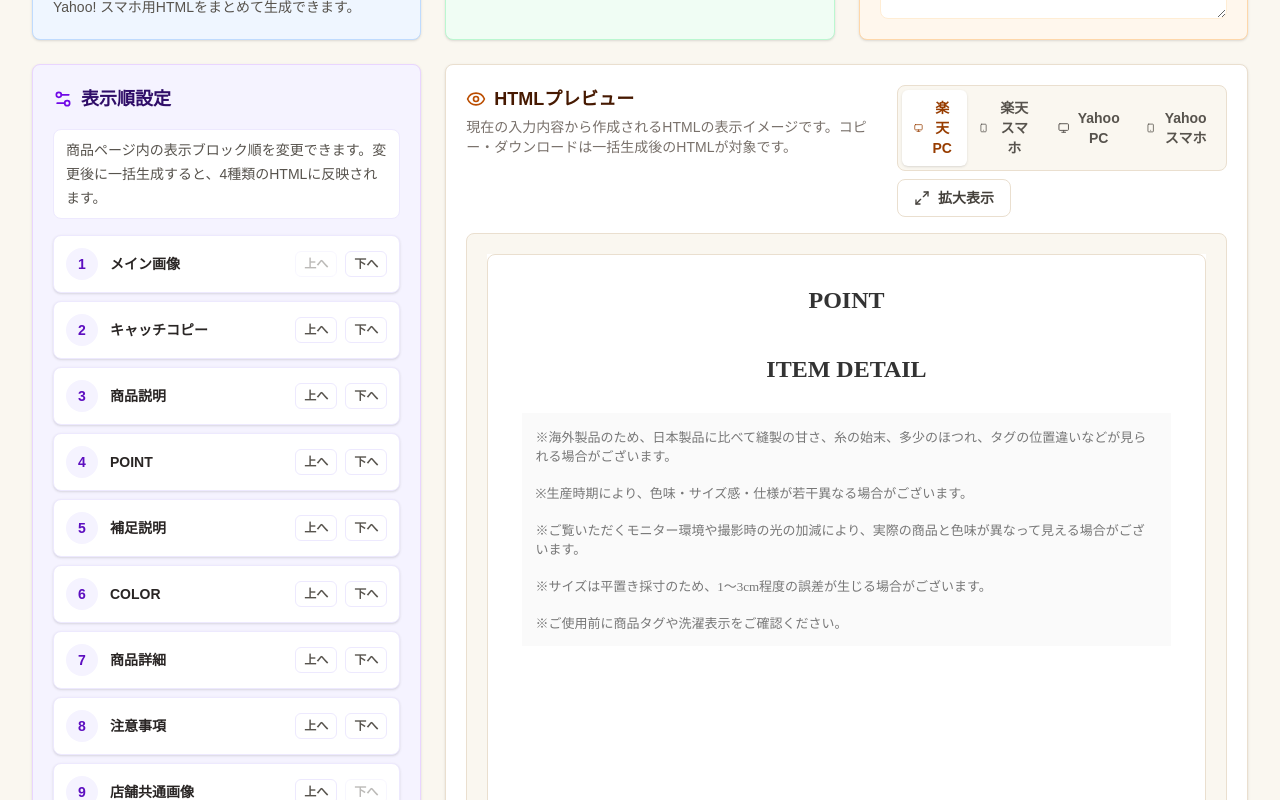
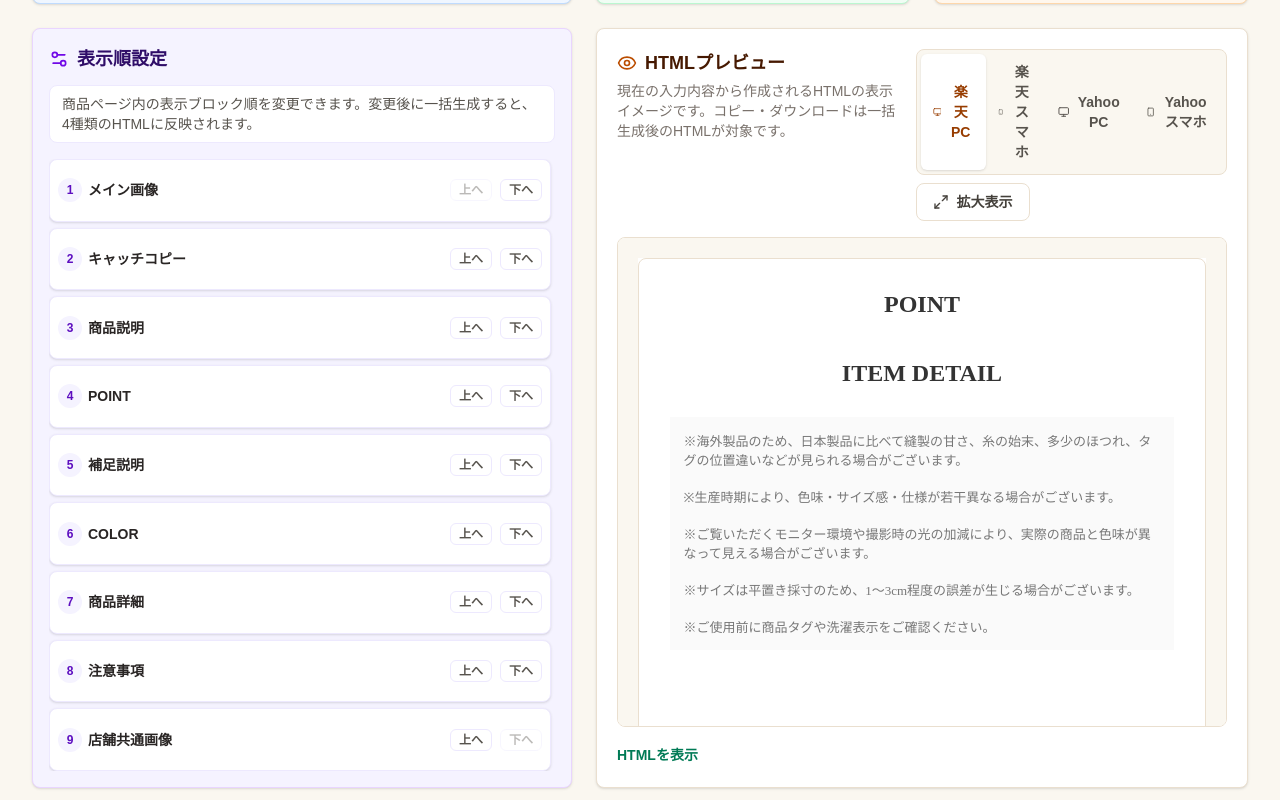
Before and after one commit to TRAVELAGE947/ec-html-generator-app-dev, a Next.js app: page /ec-html-generator in a window 1280 px wide. Shown: the part 620-1420 px from the top of the page. Built offline with nearby package versions, Linux system fonts and the light colour scheme.

Commit message:
Adjust display order and preview layout

```diff
--- a/components/EcHtmlGenerator.tsx
+++ b/components/EcHtmlGenerator.tsx
@@ -2161,7 +2161,7 @@ export function EcHtmlGenerator() {
           </div>
         </header>
 
-        <section className="grid gap-6 xl:grid-cols-3 xl:items-stretch">
+        <section className="grid gap-6 xl:grid-cols-[minmax(440px,540px)_minmax(0,1fr)_minmax(0,1fr)] xl:items-stretch">
           <form
             id="ec-html-generator-form"
             className="grid content-start gap-5 xl:contents"
@@ -2224,22 +2224,22 @@ export function EcHtmlGenerator() {
               </div>
             </section>
 
-            <section className="rounded-lg border border-[#E9D5FF] bg-[#F5F3FF] p-5 shadow-sm xl:order-4">
-              <div className="mb-4 flex items-center gap-2">
+            <section className="rounded-lg border border-[#E9D5FF] bg-[#F5F3FF] p-4 shadow-sm xl:order-4 xl:flex xl:h-[760px] xl:flex-col">
+              <div className="mb-3 flex items-center gap-2">
                 <Settings2 className="h-5 w-5 text-violet-700" aria-hidden="true" />
                 <h2 className="text-lg font-bold text-violet-950">表示順設定</h2>
               </div>
-              <p className="rounded-lg border border-violet-100 bg-white px-3 py-2 text-sm font-medium leading-6 text-stone-600">
+              <p className="rounded-lg border border-violet-100 bg-white px-3 py-2 text-sm font-medium leading-5 text-stone-600">
                 商品ページ内の表示ブロック順を変更できます。変更後に一括生成すると、4種類のHTMLに反映されます。
               </p>
 
-              <div className="mt-4 grid gap-2">
+              <div className="mt-4 grid gap-1.5 xl:min-h-0 xl:flex-1 xl:overflow-y-auto xl:pr-1">
                 {visiblePageBlockItems.map((blockKey, index) => (
                   <div
                     key={blockKey}
-                    className="grid gap-3 rounded-lg border border-violet-100 bg-white p-3 shadow-sm sm:grid-cols-[auto_1fr_auto] sm:items-center"
+                    className="grid gap-1.5 rounded-lg border border-violet-100 bg-white p-2 shadow-sm sm:grid-cols-[auto_1fr_auto] sm:items-center"
                   >
-                    <span className="flex h-8 w-8 items-center justify-center rounded-full bg-[#F5F3FF] text-sm font-bold text-violet-800">
+                    <span className="flex h-6 w-6 items-center justify-center rounded-full bg-[#F5F3FF] text-xs font-bold text-violet-800">
                       {index + 1}
                     </span>
                     <span className="text-sm font-bold text-stone-800">
@@ -2256,7 +2256,7 @@ export function EcHtmlGenerator() {
                           )
                         }
                         disabled={index === 0}
-                        className="rounded-md border border-violet-100 bg-white px-2 py-1 text-xs font-bold text-stone-600 transition hover:bg-violet-50 disabled:cursor-not-allowed disabled:opacity-40"
+                        className="rounded-md border border-violet-100 bg-white px-2 py-0.5 text-xs font-bold text-stone-600 transition hover:bg-violet-50 disabled:cursor-not-allowed disabled:opacity-40"
                       >
                         上へ
                       </button>
@@ -2270,7 +2270,7 @@ export function EcHtmlGenerator() {
                           )
                         }
                         disabled={index === visiblePageBlockItems.length - 1}
-                        className="rounded-md border border-violet-100 bg-white px-2 py-1 text-xs font-bold text-stone-600 transition hover:bg-violet-50 disabled:cursor-not-allowed disabled:opacity-40"
+                        className="rounded-md border border-violet-100 bg-white px-2 py-0.5 text-xs font-bold text-stone-600 transition hover:bg-violet-50 disabled:cursor-not-allowed disabled:opacity-40"
                       >
                         下へ
                       </button>
@@ -2538,8 +2538,8 @@ export function EcHtmlGenerator() {
           </form>
 
           <section className="grid content-start gap-5 xl:contents">
-            <article className="rounded-lg border border-[#EADFCF] bg-white p-5 shadow-sm xl:order-5 xl:col-span-2">
-              <div className="mb-4 flex flex-col gap-4 lg:flex-row lg:items-start lg:justify-between">
+            <article className="rounded-lg border border-[#EADFCF] bg-white p-5 shadow-sm xl:order-5 xl:col-span-2 xl:flex xl:h-[760px] xl:flex-col xl:overflow-hidden">
+              <div className="mb-4 flex flex-col gap-4 lg:flex-row lg:items-start lg:justify-between xl:shrink-0">
                 <div>
                   <div className="flex items-center gap-2">
                     <Eye className="h-5 w-5 text-amber-700" aria-hidden="true" />
@@ -2587,11 +2587,11 @@ export function EcHtmlGenerator() {
                 </div>
               </div>
 
-              <div className="rounded-lg border border-[#EADFCF] bg-[#FAF7F0] p-3 sm:p-5">
+              <div className="rounded-lg border border-[#EADFCF] bg-[#FAF7F0] p-3 sm:p-5 xl:min-h-0 xl:flex-1 xl:overflow-y-auto">
                 {renderPreview()}
               </div>
 
-              <div className="mt-4">
+              <div className="mt-4 xl:shrink-0">
                 <button
                   type="button"
                   onClick={() => setIsHtmlOpen((current) => !current)}
```
